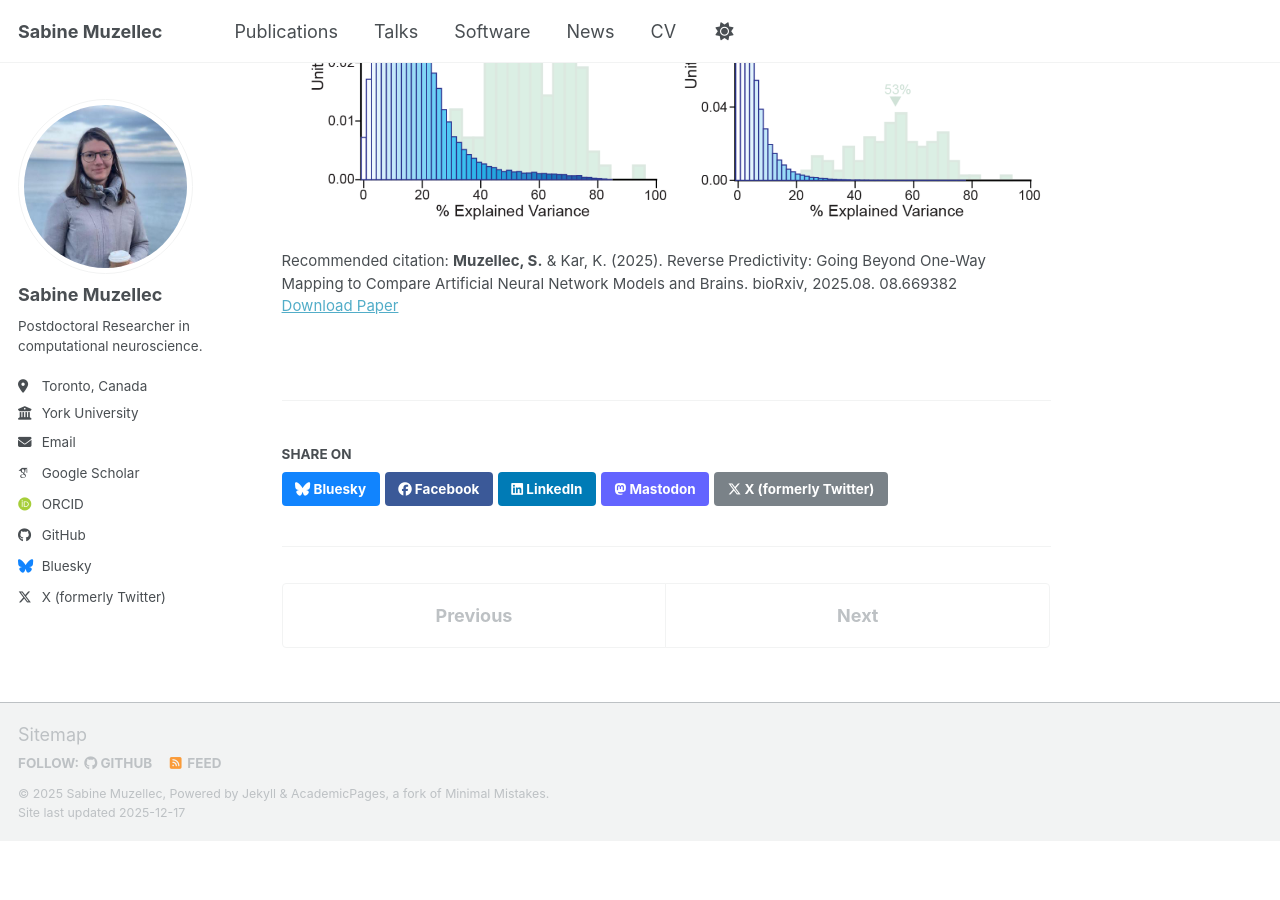
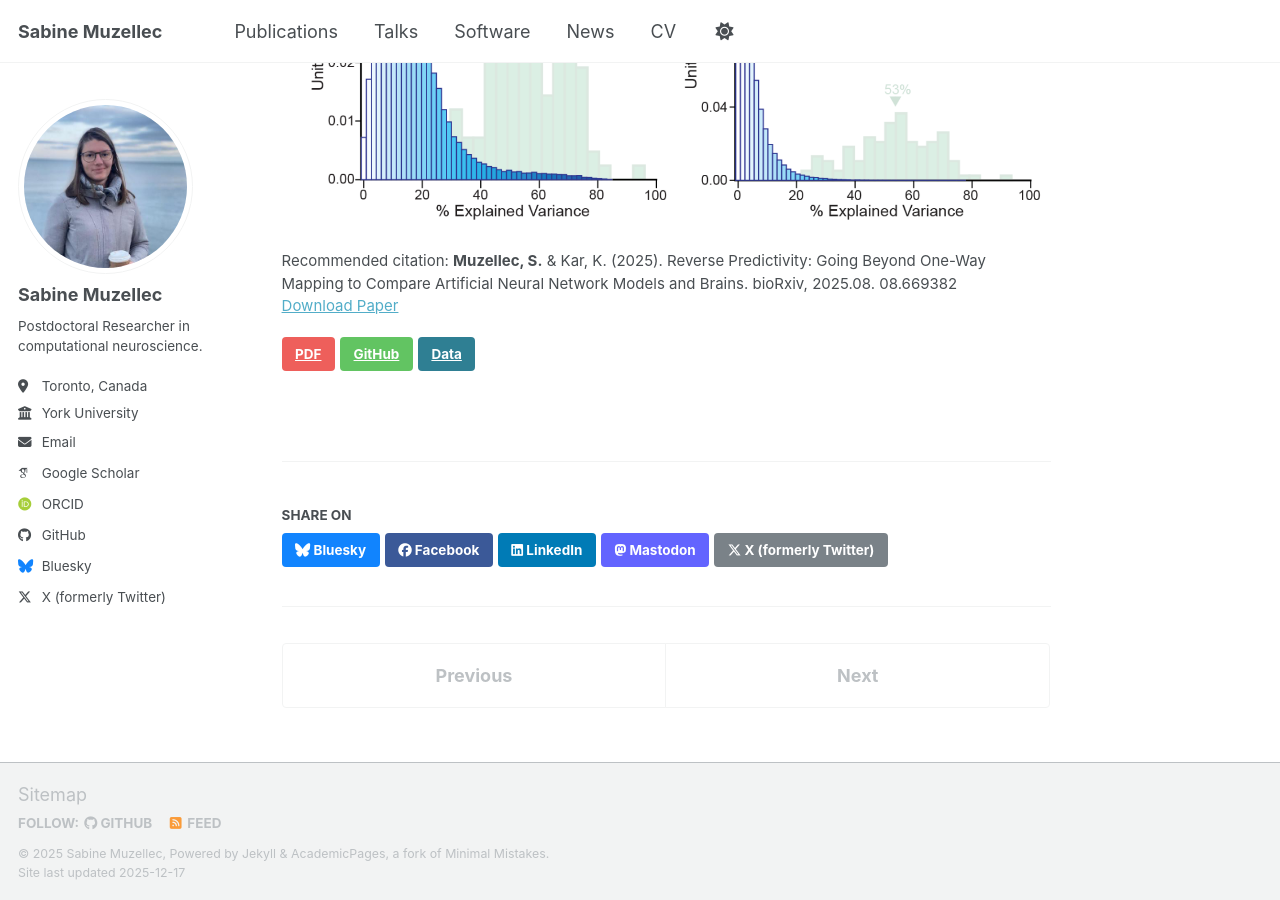
Before and after one commit to S4b1n3/S4b1n3.github.io, a Jekyll site: the page built from _publications/reverse_predictivity.md, in a window 1280 px wide and 900 px high, scrolled down 1103 px. Built offline with Jekyll 4.4.1, drawn with Linux system fonts in a browser that asks for light colours; some web fonts are replaced; a script bundle is joined from its source files by our own code; library files that are not in the unit come from our copies; before the commit the page ends 1943 px from its top, so only the background shows below that.

Commit message:
add buttons

```diff
--- a/_layouts/single.html
+++ b/_layouts/single.html
@@ -80,6 +80,18 @@ layout: default
         {% endif %}
 
         {% if page.link %}<div><a href="{{ page.link }}" class="btn">{{ site.data.ui-text[site.locale].ext_link_label | default: "Direct Link" }}</a></div>{% endif %}
+
+        <p>
+        {% if page.paperurl %}
+          <a class="btn btn--danger" href="{{ page.paperurl }}" target="_blank" rel="noopener">PDF</a>
+        {% endif %}
+        {% if page.codeurl %}
+          <a class="btn btn--success" href="{{ page.codeurl }}" target="_blank" rel="noopener">GitHub</a>
+        {% endif %}
+        {% if page.dataurl %}
+          <a class="btn btn--info" href="{{ page.dataurl }}" target="_blank" rel="noopener">Data</a>
+        {% endif %}
+      </p>
       </section>
 
       <footer class="page__meta">
```
